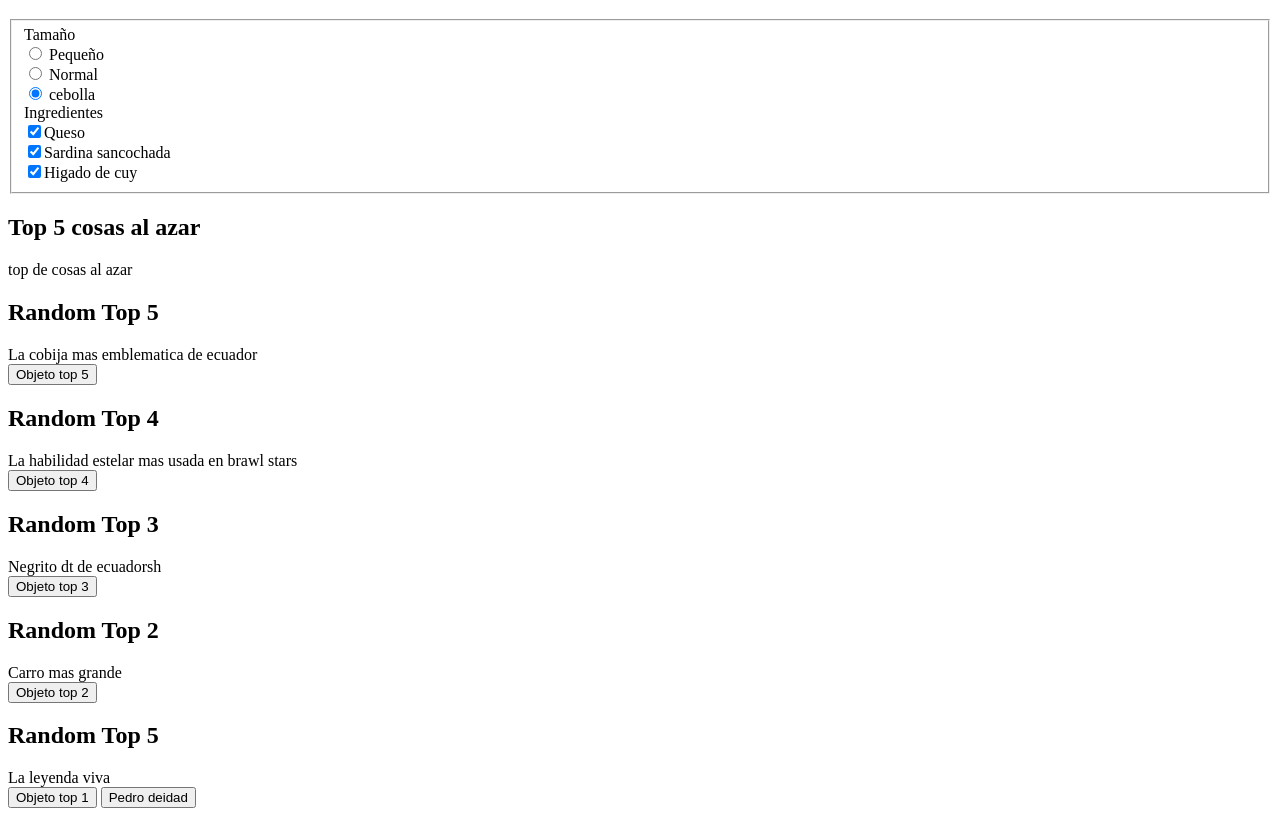
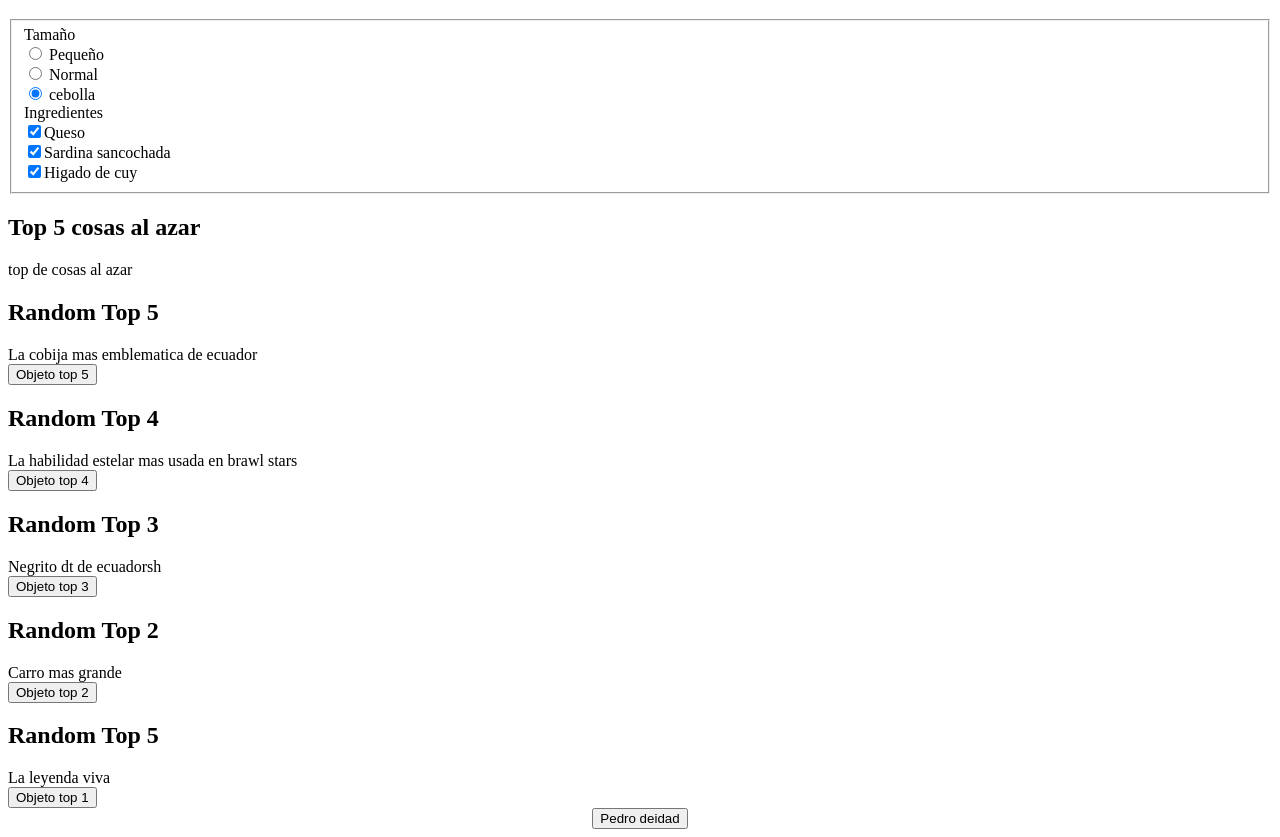
Before and after one commit to Estudiantescmb/pedromodosecso.html, a plain HTML site: page index.html in a window 1280 px wide. Shown: the part 251-1088 px from the top of the page. Before the commit the page ends 1067 px from the top, so only its background shows below. Drawn offline with Linux system fonts and the light colour scheme.

Commit message:
index.html

```diff
--- a/index.html
+++ b/index.html
@@ -106,7 +106,7 @@ Docente de música en primaria y bachillerato</p2>
   <center><button onclick="window.modal5.close();">Cerrar</button></center>
 
   </dialog id="modal5">
-  <a href="cultopedro.html"><button>Pedro deidad</button></a>
+ <center><a href="cultopedro.html"><button>Pedro deidad</button></a></center>
 
 
 
```
